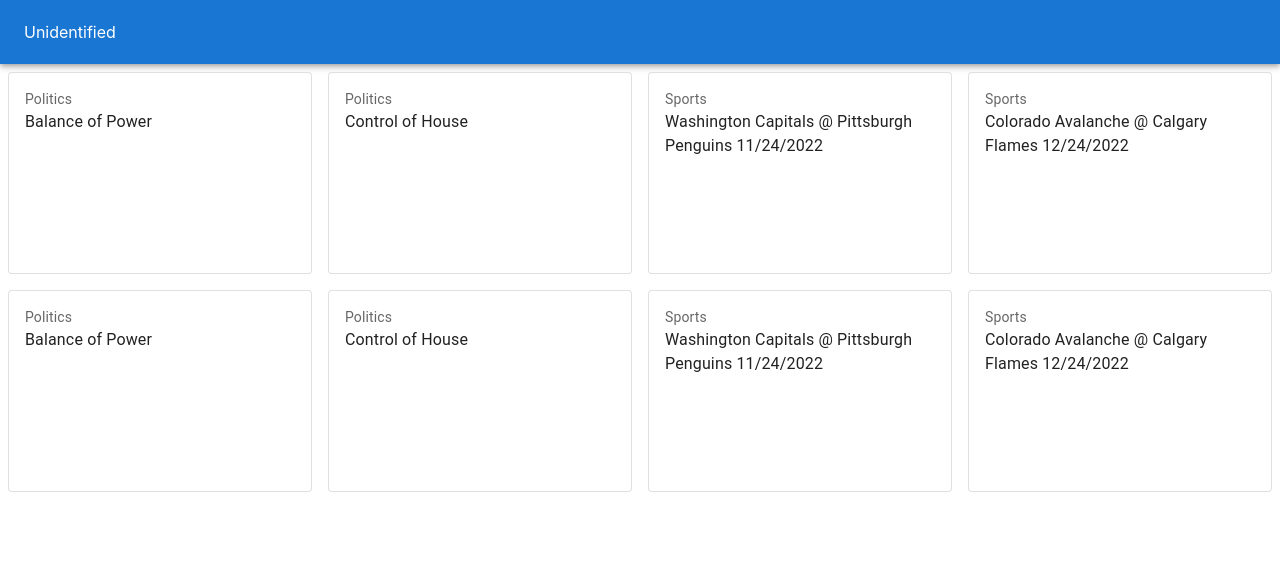
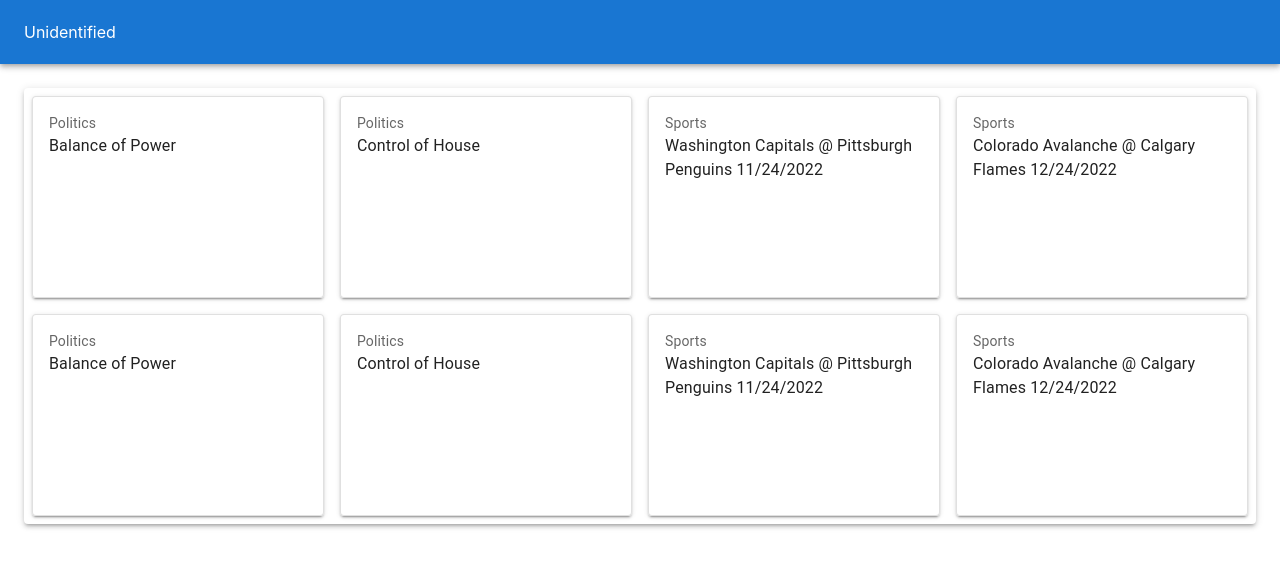
Before and after one commit to 123sld/unidentified, a React (Create React App) app in the folder frontend/: page / in a window 1280 px wide. Shown: the top 568 px of the page. Built offline with nearby package versions, Linux system fonts and the light colour scheme.

Commit message:
Add paper, fix alignment and padding

```diff
--- a/frontend/src/App.js
+++ b/frontend/src/App.js
@@ -1,8 +1,8 @@
 import logo from './logo.svg';
 import './App.css';
-import { CardContent, Card, Typography, Grid } from '@mui/material';
+import { CardContent, CardHeader, Card, Typography, Grid, Box, Paper } from '@mui/material';
 import NavBar from './components/NavBar'
-import {React, Component } from "react";
+import { React, Component } from "react";
 
 var markets = [
     {
@@ -169,11 +169,14 @@
         <>
           <NavBar />
           <div>
-              <Grid container direction="row" spacing={2} alignItems="stretch" padding={1}>
+            <Grid container direction="column" padding={3} alignItems="center">
+              <Paper elevation={3} sx={{ maxWidth: 1500}}>
+                <Grid container  direction="row" spacing={2} alignItems="stretch" padding={1}>
                   {
                     markets.map((market, index) => (
                       <Grid item xs={3} zeroMinWidth>
-                      <Card sx= {{ minHeight: 200 }} variant="outlined" >
+                        <Paper elevation={2}>
+                        <Card sx={{ minHeight: 200 }} variant="outlined" >
                           <CardContent>
                             <Typography sx={{ fontSize: 14 }} color="text.secondary" noWrap>
                               {market.category}
@@ -181,9 +184,12 @@
                             <Typography>{market.name}</Typography>
                           </CardContent>
                         </Card>
+                          </Paper>
                       </Grid>
                     ))
                   }
+                </Grid>
+              </Paper>
               </Grid>
           </div>
         </>
```
Lines whose indentation alone changed are shown as unchanged.
